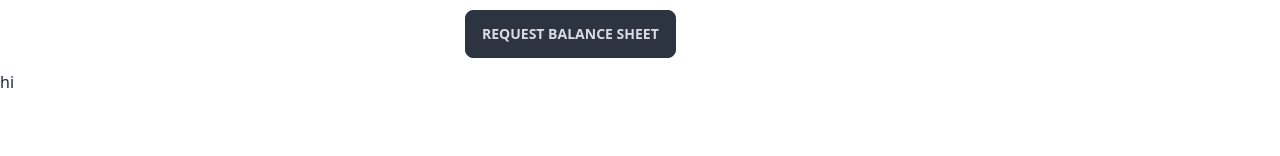
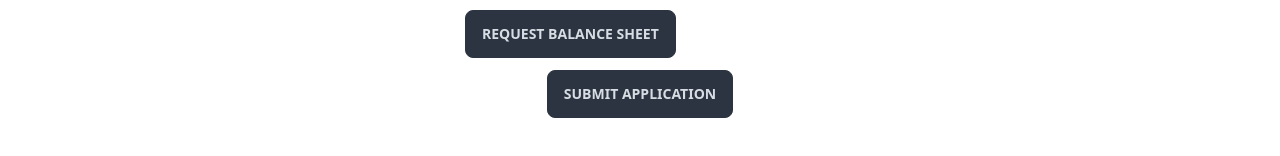
Before and after one commit to HariKrishna-28/loan-application, a Next.js app in the folder frontend/: page / in a window 1280 px wide. Shown: the part 650-806 px from the top of the page. Built offline with nearby package versions, Linux system fonts and the light colour scheme; no server answers.

Commit message:
add front end components

```diff
--- a/frontend/src/app/page.tsx
+++ b/frontend/src/app/page.tsx
@@ -3,12 +3,13 @@
 import { GET_BALANCE_SHEET } from "@/api/LoanAPI"
 import Sheet from "@/components/BalanceSheet/Sheet"
 import Form from "@/components/LoanForm/Form"
-import { BalanceSheetRequestType } from "@/components/types/Business"
+import { BalanceSheetRequestType, BalanceSheetType } from "@/components/types/Business"
 import { useEffect, useState } from "react"
 
 export default function Home() {
-  const [balanceSheet, setBalanceSheet] = useState()
+  const [balanceSheet, setBalanceSheet] = useState<BalanceSheetType[] | null>(null)
   const [load, setLoad] = useState(false)
+  const [showForm, setShowForm] = useState(true)
   const [newBusiness, setBusiness] = useState<BalanceSheetRequestType | null>({ name: "newUser", businessId: "64f41d3f5f7daeacf9be7d4c", email: "user123@gmail.com" })
 
 
@@ -18,7 +19,7 @@ export default function Home() {
       // @ts-ignore  // already handled in the use effect
       const res = await GET_BALANCE_SHEET(newBusiness)
       console.log(res.data)
-      setBalanceSheet(res.data)
+      setBalanceSheet(res.data.balanceSheet)
     } catch (error: any) {
       console.log(error?.message)
     }
@@ -33,18 +34,43 @@ export default function Home() {
 
   return (
     <main>
-      <Form exportData={(data) => setBusiness(data)} />
+      {
+        showForm &&
+        < Form exportData={(data) => {
+          setBusiness(data)
+          setShowForm(false)
+        }
+        } />
+      }
 
-      {!load ?
-        <div>hi</div>
+      <div className="flex min-h-screen flex-col ">
+
+        {load ?
+          <div className="flex text-3xl font-bold flex-col items-center justify-center h-screen">
+            Fetching balance sheet please wait
+          </div>
           :
           <div>
+            {balanceSheet &&
               <Sheet
                 data={balanceSheet}
               />
+            }
+
+            <div className="flex flex-row gap-3 items-center justify-center">
+              <button className="btn btn-neutral">
+                submit application
+              </button>
+
+            </div>
           </div>
 
         }
+      </div>
+
+
+
+
     </main>
   )
 }
--- a/frontend/src/components/BalanceSheet/Sheet.tsx
+++ b/frontend/src/components/BalanceSheet/Sheet.tsx
@@ -1,20 +1,23 @@
 import React from 'react'
+import { BalanceSheetType } from '../types/Business'
+
 
 interface Props {
-    data: any
+    data: BalanceSheetType[]
 }
 const Sheet: React.FC<Props> = ({ data }) => {
     return (
-        <div>
-            <div className="overflow-x-auto">
+        <div className='p-5'>
+            <div className="overflow-x-auto border-2 rounded">
+                <p className='text-3xl font-bold p-2'>Balance sheet</p>
                 <table className="table table-zebra">
                     {/* head */}
                     <thead>
                         <tr>
-                            <th></th>
                             <th>Year</th>
                             <th>Month</th>
-                            <th>ProfitOrLoss</th>
+                            <th>Profit/Loss</th>
+                            <th>Assets</th>
                         </tr>
                     </thead>
                     <tbody>
```
Also changed, not shown: frontend/src/components/types/Business.ts (+7 -0 lines). Lines whose indentation alone changed are shown as unchanged.
